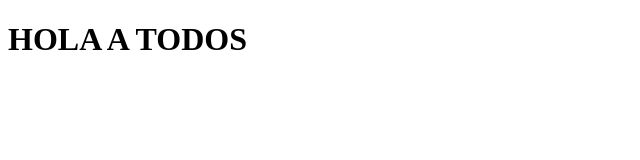
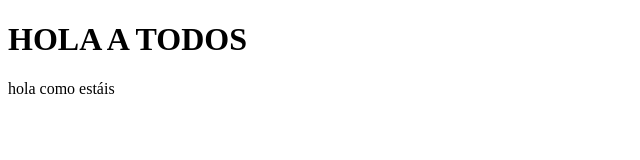
Before and after one commit to hackademyPartTime-3/Prueba-Manu-y-Laura, a plain HTML site: page index.html in a window 1280 px wide. Shown: the whole page, without its empty margins (0-640 px from the left). Drawn offline with Linux system fonts and the light colour scheme.

Commit message:
meto parrafo

```diff
--- a/index.html
+++ b/index.html
@@ -12,6 +12,7 @@
         <h1>HOLA A TODOS</h1>
     </header>
 
+    <p>hola como estáis</p>
 
 </body>
 </html>
```
